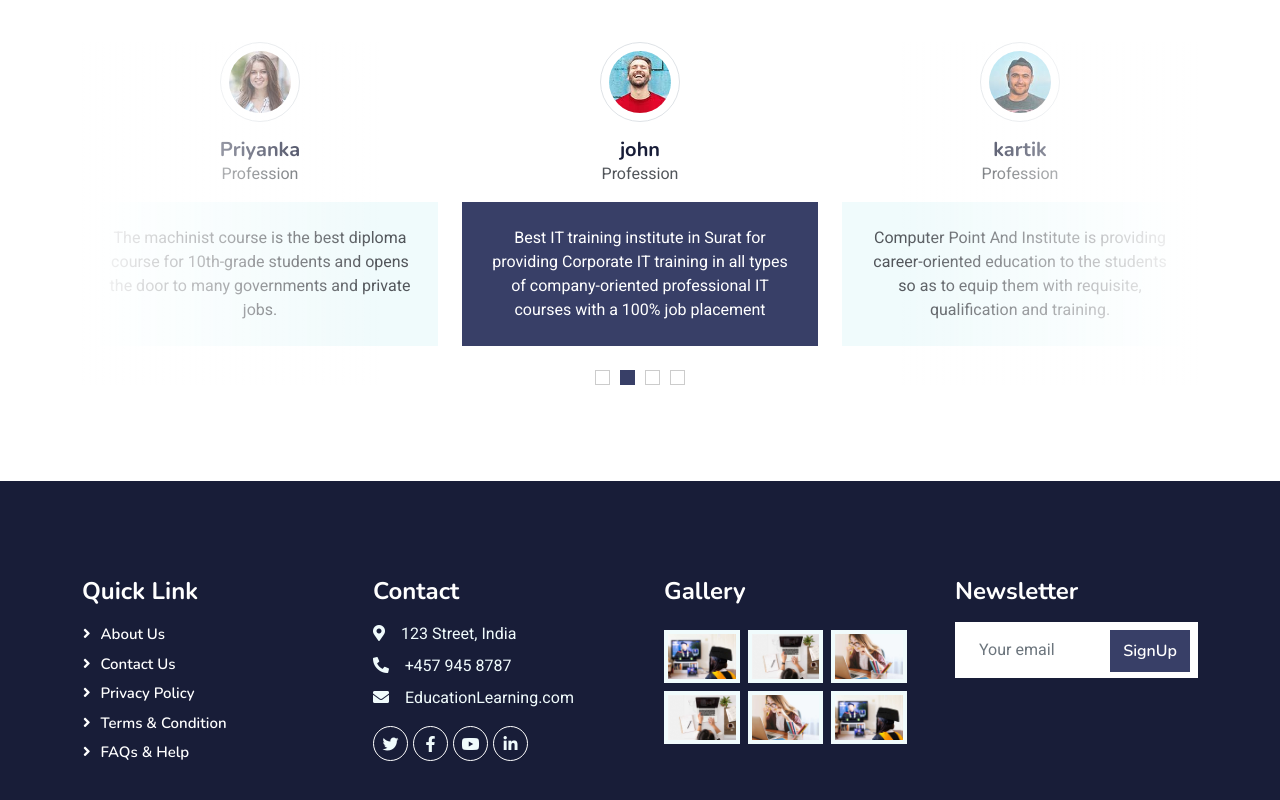
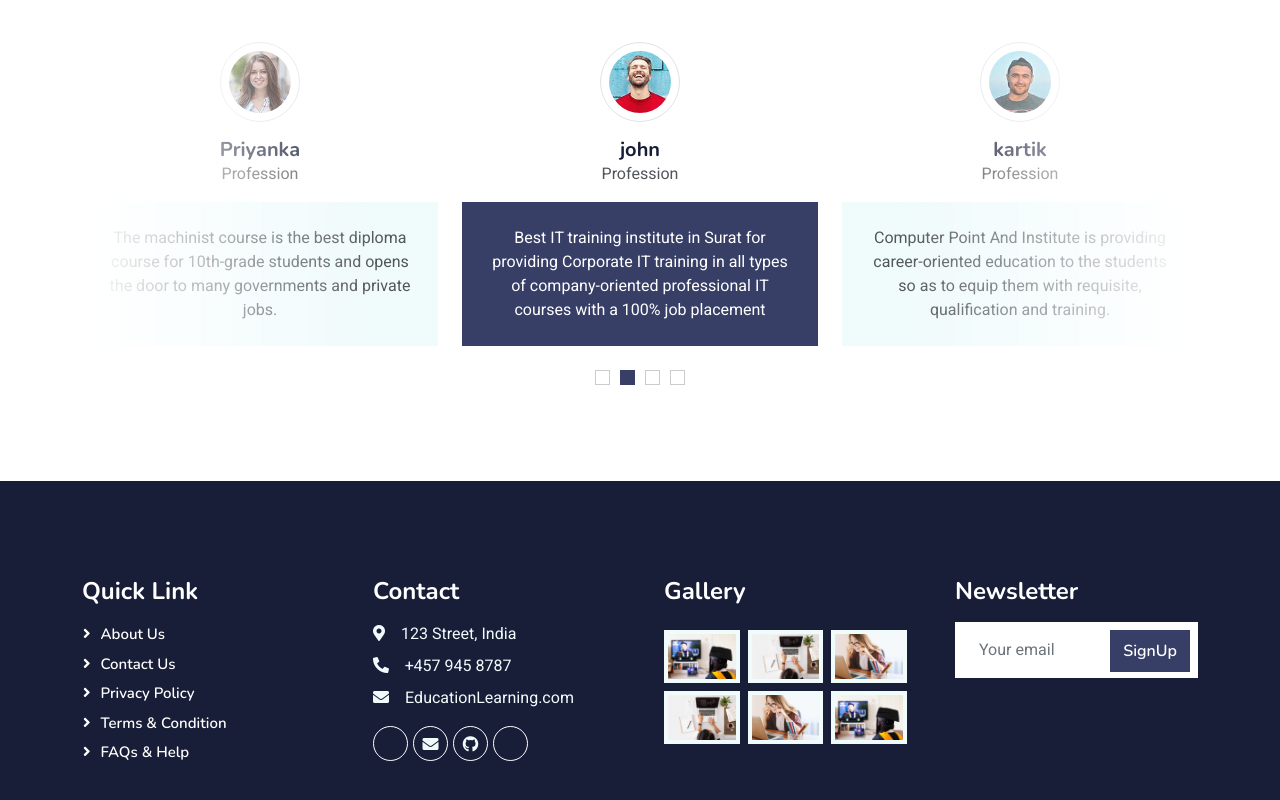
Before and after one commit to miss-priyankamishra/EducationLearning, a plain HTML site: page index.html in a window 1280 px wide. Shown: the part 3355-4155 px from the top of the page. Drawn offline with nearby package versions, Linux system fonts and the light colour scheme.

Commit message:
Update index.html

```diff
--- a/index.html
+++ b/index.html
@@ -416,10 +416,12 @@
                     <p class="mb-2"><i class="fa fa-phone-alt me-3"></i>+457 945 8787</p>
                     <p class="mb-2"><i class="fa fa-envelope me-3"></i>EducationLearning.com</p>
                     <div class="d-flex pt-2">
-                        <a class="btn btn-outline-light btn-social" href=""><i class="fab fa-twitter"></i></a>
-                        <a class="btn btn-outline-light btn-social" href=""><i class="fab fa-facebook-f"></i></a>
-                        <a class="btn btn-outline-light btn-social" href=""><i class="fab fa-youtube"></i></a>
-                        <a class="btn btn-outline-light btn-social" href="linkedin.com/in/its-priyankamishra"><i class="fab fa-linkedin-in"></i></a>
+                        <a class="btn btn-outline-light btn-social"href="https://x.com/Priyank64738532" target="_blank" <i class="fab fa-twitter"></i></a>
+                        <a class="btn btn-outline-light btn-social" href="mailto:priyanka.mishra28011@gmail.com" target="_blank" class="social-icon">
+        <i class="fas fa-envelope"></i></a>
+                        <a class="btn btn-outline-light btn-social"href="https://github.com/miss-priyankamishra" target="_blank" class="social-icon">
+        <i class="fab fa-github"></i></a>
+                        <a class="btn btn-outline-light btn-social" href="https://www.linkedin.com/in/its-priyankamishra" target="_blank" <i class="fab fa-linkedin-in"></i></a>
                     </div>
                 </div>
                 <div class="col-lg-3 col-md-6">
```
